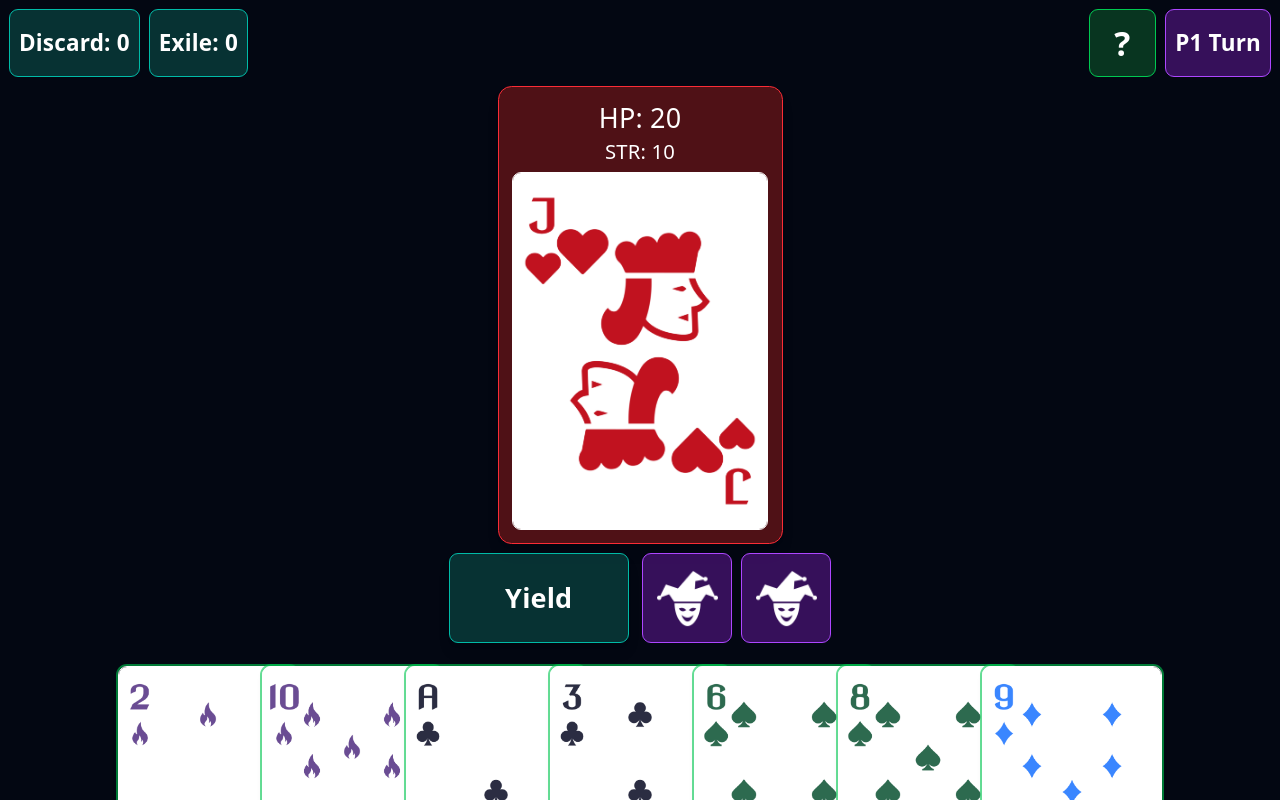
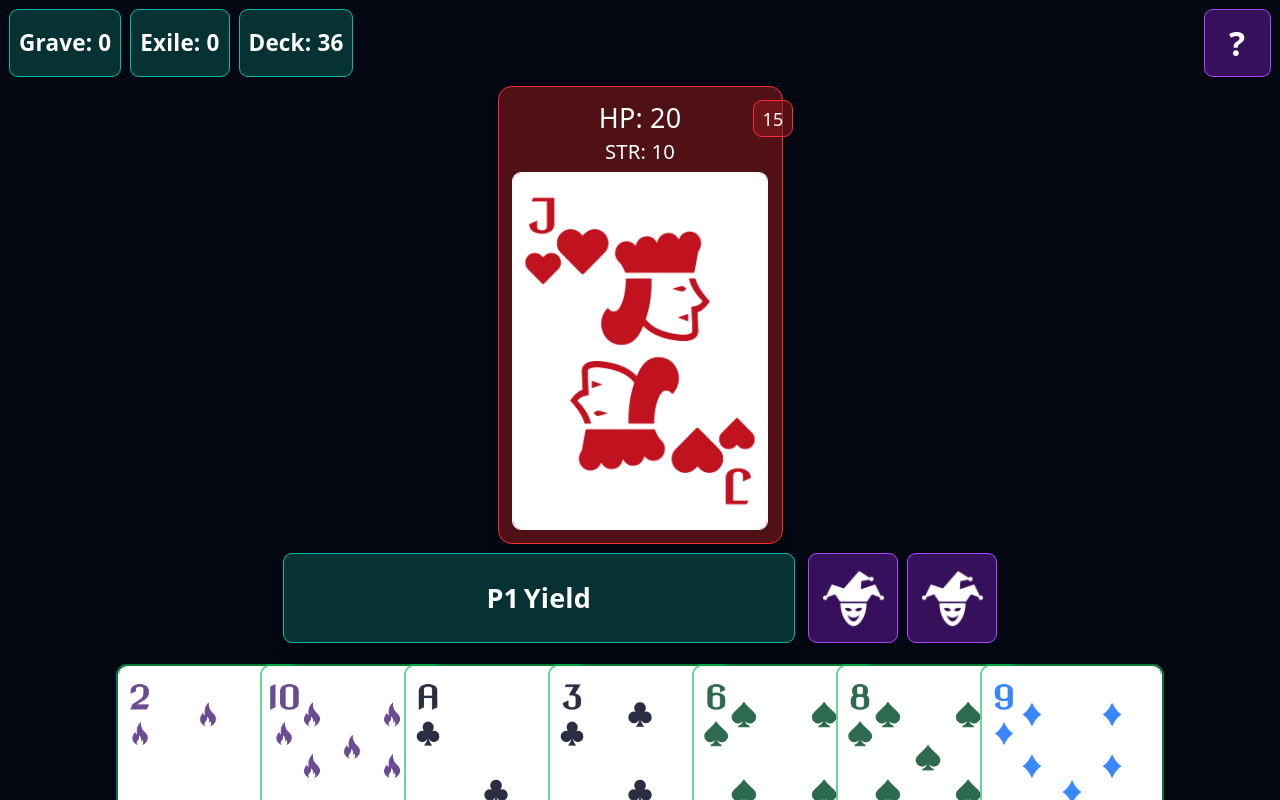
Before and after one commit to Lykae/cardburn, a React (Vite) app: page / in a window 1280 px wide. Both pictures are taken after a click on the button "Start Game". Built offline with nearby package versions, Linux system fonts and the light colour scheme.

Commit message:
deck count, enemy count, new layout

```diff
--- a/src/components/GameBoard.tsx
+++ b/src/components/GameBoard.tsx
@@ -60,7 +60,7 @@ export default function GameBoard() {
                 onClick={() => setOpenPile("discard")}
                 className="bg-teal-900/60 rounded-lg border border-teal-500 px-2 py-1"
               >
-                Discard: {game.discard.length}
+                Grave: {game.discard.length}
               </button>
 
               <button
@@ -69,19 +69,24 @@ export default function GameBoard() {
               >
                 Exile: {game.exile.length}
               </button>
+
+              <button className="bg-teal-900/60 rounded-lg border border-teal-500 px-2 py-1">
+                Deck: {game.getDeckCount()}
+              </button>
             </div>
 
             <div className="flex gap-2 font-semibold z-40">
               <button
                 onClick={() => setShowHelp(true)}
-                className="px-2 py-1 w-12 md:w-15 bg-green-900/60 border border-green-500 rounded-lg text-3xl"
+                className="px-2 py-1 w-12 md:w-15 h-12 md:h-15 bg-purple-900/60 border border-purple-500 rounded-lg text-3xl"
               >
                 ?
               </button>
-
+              {/*}
               <button className="px-2 py-1 bg-purple-900/60 border border-purple-500 rounded-lg">
                 P{game.currentPlayerIndex + 1} Turn
               </button>
+              */}
             </div>
           </div>
 
@@ -89,6 +94,10 @@ export default function GameBoard() {
           <div className="text-center px-3 pb-2">
             {game.currentEnemy && (
               <div className="mt-2 inline-block bg-red-900/60 border border-red-500 rounded-xl p-3 shadow-lg">
+
+                <button className="absolute px-2 py-1 ml-15 md:ml-25 bg-red-900/60 border border-red-500 rounded-lg">
+                  {game.getEnemyCount()}
+                </button>
                 <p className="text-lg md:text-2xl">
                   HP: {game.currentEnemy.health}
                 </p>
@@ -106,16 +115,22 @@ export default function GameBoard() {
           {/* ACTION BUTTON */}
           <div className="px-3 flex justify-center gap-3">
             <button
-              className="w-full md:text-2xl lg:w-40 md:h-20 bg-teal-900/60 rounded-lg border border-teal-500 py-3 font-semibold shadow-lg"
+              className="w-full md:text-2xl lg:w-[40vw] md:h-20 bg-teal-900/60 rounded-lg border border-teal-500 py-3 font-semibold shadow-lg"
               onClick={
                 game.postAttackPhase ? game.confirmDiscardPayment : game.attack
               }
             >
-              {game.postAttackPhase
-                ? `Discard ${game.getDiscardSelectionValue()}/${game.discardRequirement}`
-                : game.attackSelection.length === 0
-                  ? "Yield"
-                  : "Attack"}
+              <div className="flex flex-row gap-1 justify-center">
+                <div>P{game.currentPlayerIndex + 1}</div>
+
+                <div>
+                  {game.postAttackPhase
+                    ? `Discard ${game.getDiscardSelectionValue()}/${game.discardRequirement}`
+                    : game.attackSelection.length === 0
+                      ? "Yield"
+                      : "Attack"}
+                </div>
+              </div>
             </button>
 
             {/* JOKERS */}
--- a/src/game/logic/useGame.ts
+++ b/src/game/logic/useGame.ts
@@ -477,6 +477,15 @@ export function useGame() {
     });
   };
 
+  const getDeckCount = () => {
+    return deckRef.current.gameCards.length;
+  };
+
+  const getEnemyCount = () => {
+    const d = deckRef.current;
+    return d.enemyJacks.length + d.enemyQueens.length + d.enemyQueens.length;
+  };
+
   return {
     discard,
     exile,
@@ -509,6 +518,8 @@ export function useGame() {
     currentPlayerIndex,
     currentPlayer,
     endTurn,
-    canPlayCard
+    canPlayCard,
+    getDeckCount,
+    getEnemyCount
   };
 }
```
